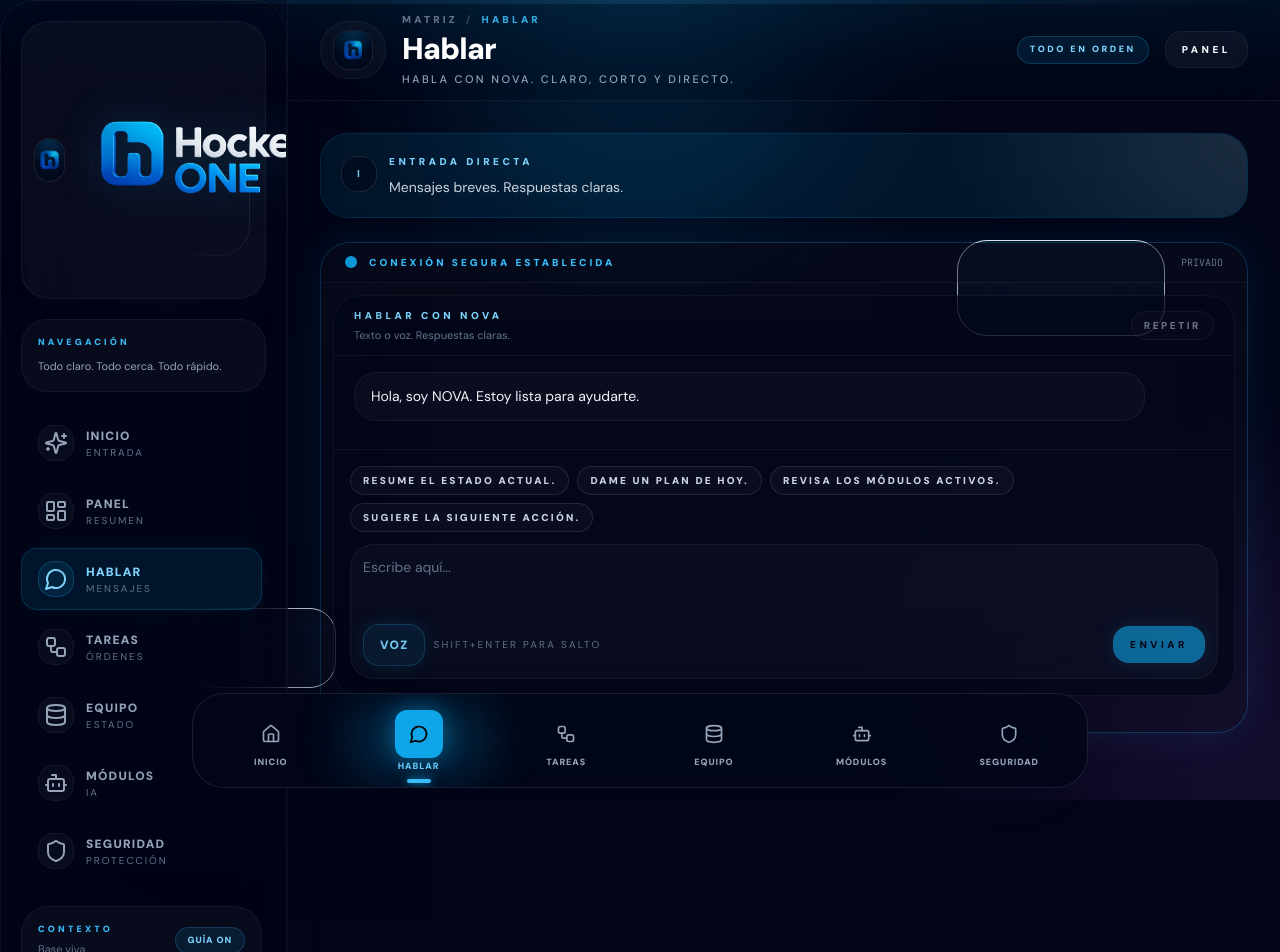
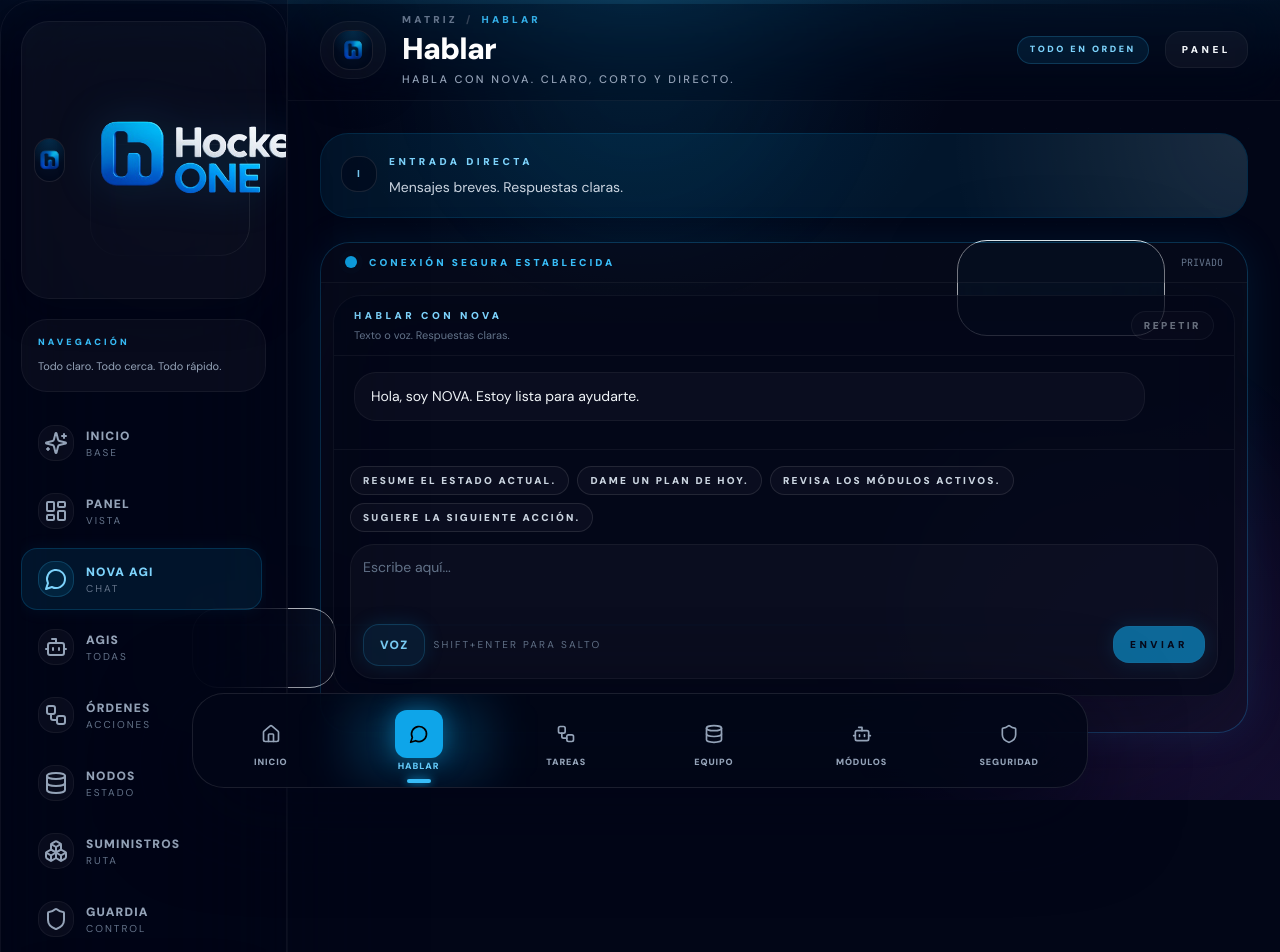
Before and after one commit to HockerAGI/hocker.one, a Next.js app: page /chat in a window 1280 px wide. Shown: the top 952 px of the page. Built offline with nearby package versions, Linux system fonts and the light colour scheme; no server answers; the database is empty.

Commit message:
Actualizar AppNav.tsx

```diff
--- a/src/components/AppNav.tsx
+++ b/src/components/AppNav.tsx
@@ -5,6 +5,7 @@ import { usePathname } from "next/navigation";
 import type { LucideIcon } from "lucide-react";
 import {
   Bot,
+  Boxes,
   Database,
   LayoutDashboard,
   MessageCircle,
@@ -28,13 +29,14 @@ type AppNavProps = {
 };
 
 const NAV_ITEMS: NavItem[] = [
-  { href: "/", label: "Inicio", icon: Sparkles, hint: "Entrada" },
-  { href: "/dashboard", label: "Panel", icon: LayoutDashboard, hint: "Resumen" },
-  { href: "/chat", label: "Hablar", icon: MessageCircle, hint: "Mensajes" },
-  { href: "/commands", label: "Tareas", icon: Workflow, hint: "Órdenes" },
-  { href: "/nodes", label: "Equipo", icon: Database, hint: "Estado" },
-  { href: "/agis", label: "Módulos", icon: Bot, hint: "IA" },
-  { href: "/governance", label: "Seguridad", icon: Shield, hint: "Protección" },
+  { href: "/", label: "Inicio", icon: Sparkles, hint: "Base" },
+  { href: "/dashboard", label: "Panel", icon: LayoutDashboard, hint: "Vista" },
+  { href: "/chat", label: "Nova AGI", icon: MessageCircle, hint: "Chat" },
+  { href: "/agis", label: "AGIs", icon: Bot, hint: "Todas" },
+  { href: "/commands", label: "Órdenes", icon: Workflow, hint: "Acciones" },
+  { href: "/nodes", label: "Nodos", icon: Database, hint: "Estado" },
+  { href: "/supply", label: "Suministros", icon: Boxes, hint: "Ruta" },
+  { href: "/governance", label: "Guardia", icon: Shield, hint: "Control" },
 ];
 
 function isActivePath(pathname: string, href: string): boolean {
@@ -136,19 +138,15 @@ function MobileNav() {
                 }`}
               />
 
-              <div
-                className={`relative flex items-center justify-center rounded-xl transition-all duration-300 ${
+              <span
+                className={`relative flex items-center justify-center rounded-2xl transition-all duration-300 ${
                   isHub
-                    ? "h-11 w-11 bg-sky-500 text-black shadow-[0_0_25px_rgba(14,165,233,0.55)] group-hover:scale-110"
-                    : "h-9 w-9"
+                    ? "h-12 w-12 bg-sky-500 text-black shadow-[0_0_25px_rgba(14,165,233,0.55)] group-hover:scale-110"
+                    : "h-10 w-10"
                 } ${active && !isHub ? "bg-sky-500/10" : ""}`}
               >
-                <Icon
-                  className={`h-5 w-5 transition-transform duration-300 ${
-                    isHub ? "text-black" : "group-hover:-translate-y-0.5"
-                  }`}
-                />
-              </div>
+                <Icon className={`h-5 w-5 ${isHub ? "text-black" : ""}`} />
+              </span>
 
               <span
                 className={`text-[9px] font-black uppercase tracking-widest leading-none ${
```
